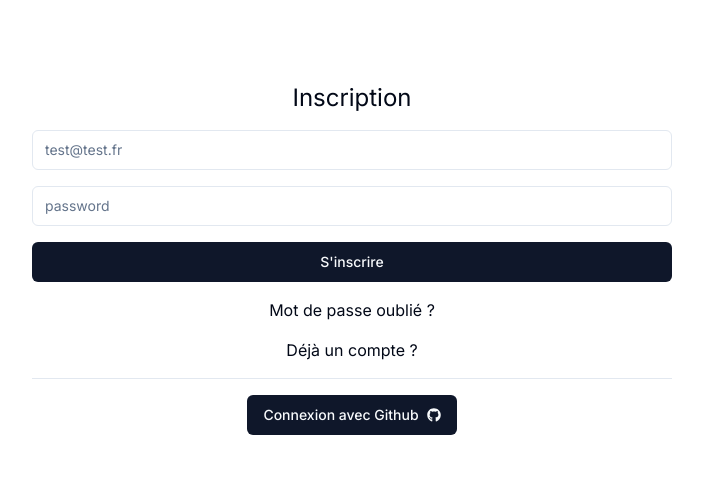
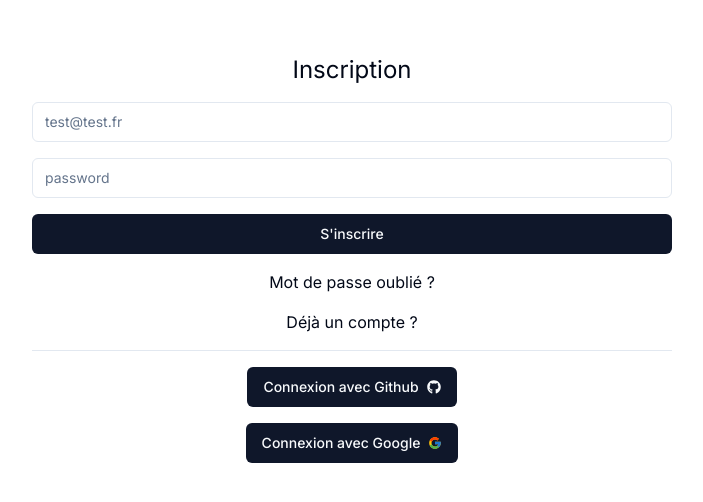
Before and after one commit to Lugdu84/todo-list-with-nextjs14-and-supabase, a Next.js app: page /auth in a window 1280 px wide. Shown: the part 142-644 px from the top of the page, without its empty margins (288-991 px from the left). Built offline with nearby package versions, Linux system fonts and the light colour scheme.

Commit message:
add Google provider

```diff
--- a/app/(auth)/auth/page.tsx
+++ b/app/(auth)/auth/page.tsx
@@ -4,13 +4,15 @@ import { Button } from '@/components/ui/button';
 import { Input } from '@/components/ui/input';
 import { Separator } from '@/components/ui/separator';
 import { signInWithPassword, signUpWithPassword } from '@/lib/auth/actions';
-import { signInWithGithub } from '@/lib/auth/providers';
+import { signInWithProvider } from '@/lib/auth/providers';
 import { cn } from '@/lib/utils';
+import { Provider } from '@supabase/supabase-js';
 import Link from 'next/link';
 import { useSearchParams } from 'next/navigation';
 import { useState, useTransition } from 'react';
 import { AiOutlineLoading3Quarters } from 'react-icons/ai';
 import { FaGithub } from 'react-icons/fa';
+import { FcGoogle } from 'react-icons/fc';
 
 export default function AuthPage() {
 	const [isPending, startTransition] = useTransition();
@@ -42,8 +44,8 @@ export default function AuthPage() {
 		signin ? handleSignIn(formData) : handleSignup(formData);
 	};
 
-	const handleSignInWithGithub = () => {
-		signInWithGithub();
+	const handleSignInWithProvider = (provider: Provider) => {
+		signInWithProvider(provider);
 	};
 	return (
 		<div className=" h-screen flex flex-col justify-center items-center gap-4">
@@ -95,8 +97,13 @@ export default function AuthPage() {
 			<Separator className="w-full md:w-2/3 lg:w-1/2" />
 			<Button
 				className="flex gap-2"
-				onClick={handleSignInWithGithub}>
+				onClick={() => handleSignInWithProvider('github')}>
 				Connexion avec Github <FaGithub />
+			</Button>
+			<Button
+				className="flex gap-2"
+				onClick={() => handleSignInWithProvider('google')}>
+				Connexion avec Google <FcGoogle />
 			</Button>
 		</div>
 	);
--- a/lib/auth/providers.ts
+++ b/lib/auth/providers.ts
@@ -1,9 +1,10 @@
+import { Provider } from '@supabase/supabase-js';
 import { supabaseBrowser } from '../supabase/browser';
 
-export const signInWithGithub = async () => {
+export const signInWithProvider = async (provider: Provider) => {
 	const supabase = supabaseBrowser();
 	const { error } = await supabase.auth.signInWithOAuth({
-		provider: 'github',
+		provider,
 		options: {
 			redirectTo: `${window.origin}/api/auth/callback`,
 		},
```
